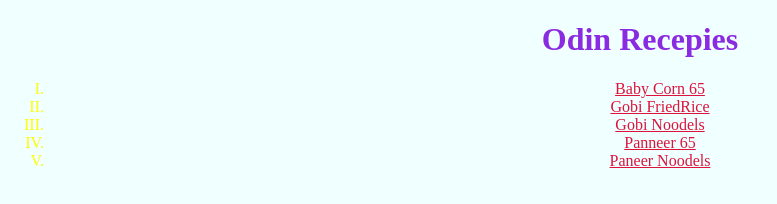
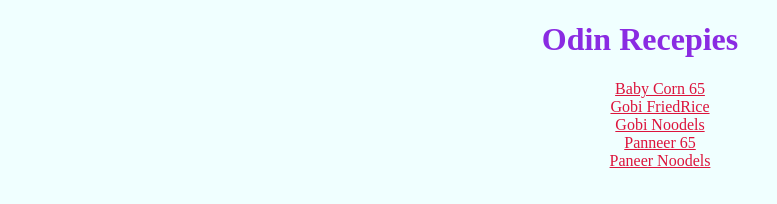
Before and after one commit to Srinath20/odin-recipes, a plain HTML site: page index.html in a window 1280 px wide. Shown: the whole page, without its empty margins (0-777 px from the left). Drawn offline with Linux system fonts and the light colour scheme.

Commit message:
Final modification done

```diff
--- a/index.html
+++ b/index.html
@@ -7,7 +7,7 @@
     </head>
     <body>
         <h1>Odin Recepies</h1>
-        <ol type="I">
+        <ol>
             <li><a href="recipes/baby_Corn.html">Baby Corn 65</a></li>
             <li><a href="recipes/Gobi_FriedRice.html">Gobi FriedRice</a></li>
             <li><a href="recipes/Gobi_noodles.html">Gobi Noodels</a></li>
--- a/style.css
+++ b/style.css
@@ -5,6 +5,7 @@ h1{
 ol{
     color: yellow;
     text-align: center;
+    list-style-type: none;
 
 }
 body{
```
